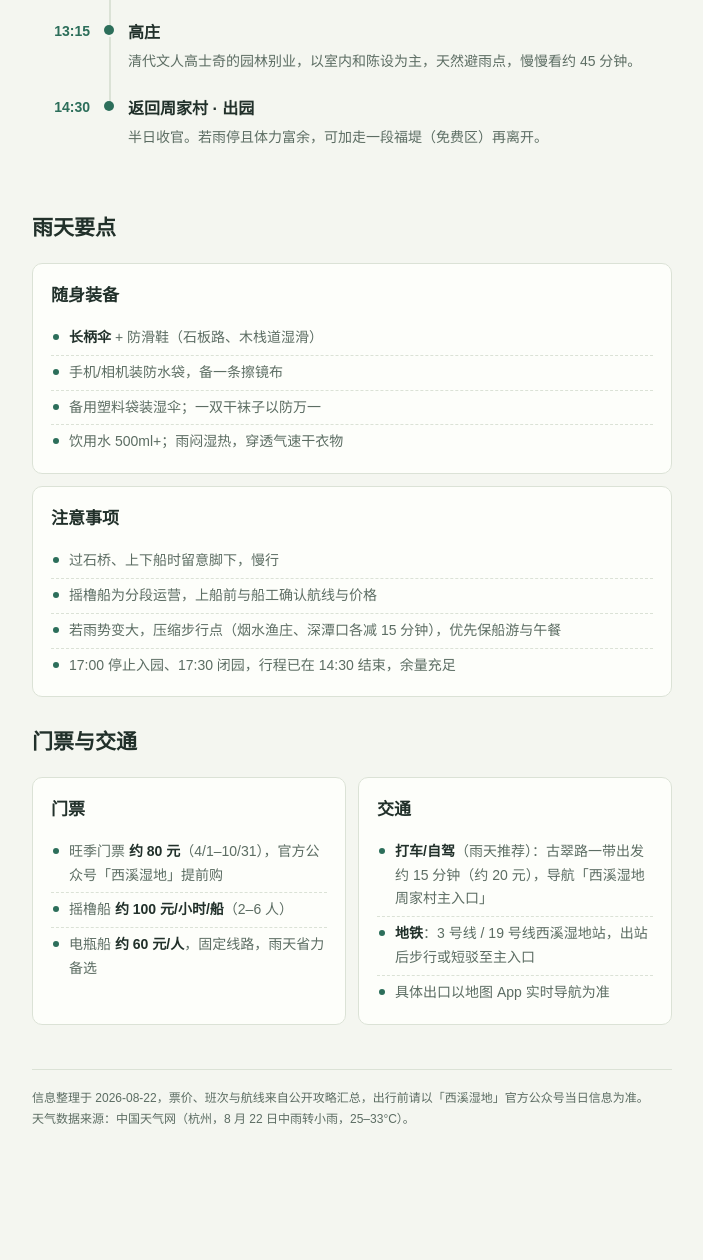
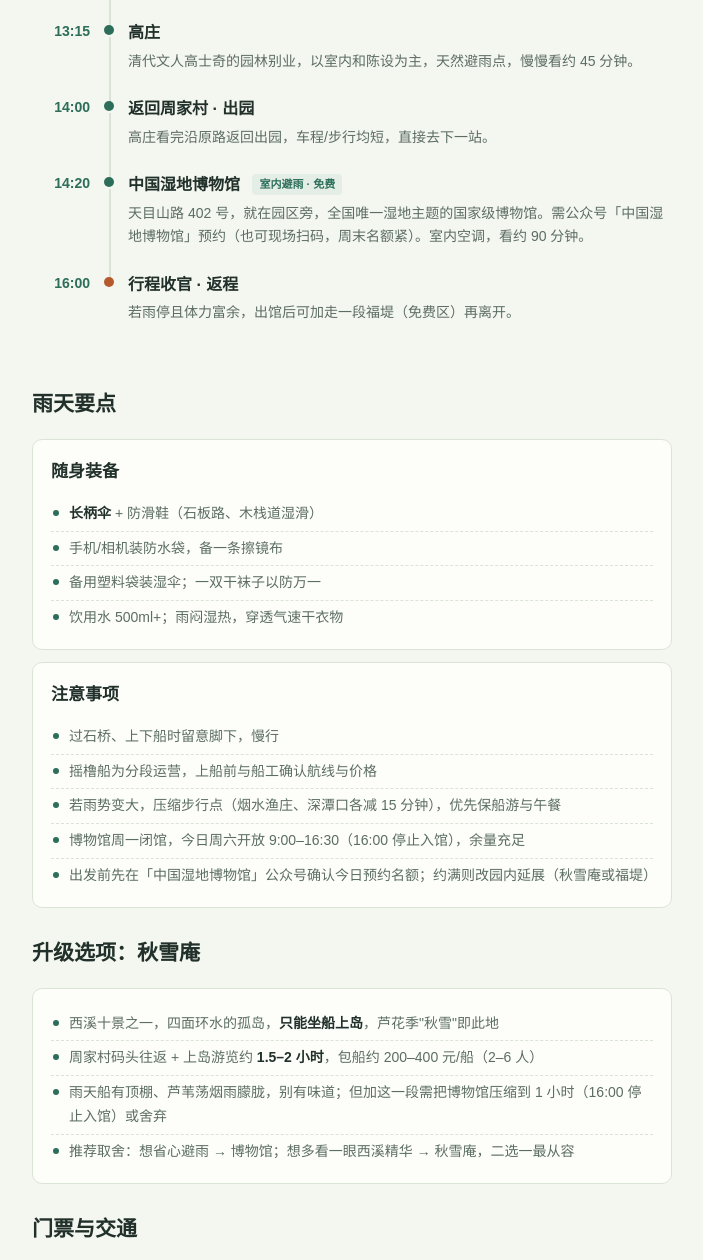
Before and after one commit to may816000-debug/trips, a plain HTML site: page xixi/index.html in a window 1280 px wide. Shown: the part 1378-2638 px from the top of the page, without its empty margins (288-991 px from the left). Before the commit the page ends 2573 px from the top, so only its background shows below. Drawn offline with Linux system fonts and the light colour scheme.

Commit message:
西溪湿地行程更新：下午新增湿地博物馆
Co-Authored-By: Claude Fable 5 <noreply@anthropic.com>

```diff
--- a/xixi/index.html
+++ b/xixi/index.html
@@ -266,9 +266,9 @@
 <body>
 <div class="wrap">
 
-  <div class="eyebrow">2026.08.22 周六 · 上午场 · 雨</div>
+  <div class="eyebrow">2026.08.22 周六 · 全天场 · 雨</div>
   <h1>西溪湿地 · 半日精华游</h1>
-  <p class="lead">烟雨入湿地，以船代步的半日路线 —— 摇橹船穿水道，古街避雨午餐，园林收尾。</p>
+  <p class="lead">烟雨入湿地：上午摇橹船穿水道、古街避雨午餐，下午逛国家级湿地博物馆 —— 全程躲开雨。</p>
 
   <div class="cover" aria-hidden="true">
     <svg viewBox="0 0 680 190" xmlns="http://www.w3.org/2000/svg">
@@ -336,7 +336,7 @@
   </div>
 
   <div class="stats">
-    <div class="stat"><div class="num">4.5 h</div><div class="lbl">总时长</div></div>
+    <div class="stat"><div class="num">≈6 h</div><div class="lbl">总时长</div></div>
     <div class="stat"><div class="num">≈4 km</div><div class="lbl">步行距离</div></div>
     <div class="stat"><div class="num">¥150–200</div><div class="lbl">人均预算</div></div>
     <div class="stat"><div class="num">8:00–17:30</div><div class="lbl">开放时间</div></div>
@@ -350,7 +350,8 @@
     <span class="stop-chip">深潭口</span><span class="arrow">→</span>
     <span class="stop-chip">河渚街·午餐</span><span class="arrow">→</span>
     <span class="stop-chip">高庄</span><span class="arrow">→</span>
-    <span class="stop-chip">周家村出</span>
+    <span class="stop-chip">周家村出</span><span class="arrow">→</span>
+    <span class="stop-chip">湿地博物馆</span>
   </div>
 
   <div class="section-title">行程时间轴</div>
@@ -412,11 +413,27 @@
       </div>
     </li>
     <li class="t-item">
-      <div class="t-time">14:30</div>
+      <div class="t-time">14:00</div>
       <div class="t-rail"><span class="t-dot"></span></div>
       <div class="t-body">
         <div class="t-title">返回周家村 · 出园</div>
-        <div class="t-desc">半日收官。若雨停且体力富余，可加走一段福堤（免费区）再离开。</div>
+        <div class="t-desc">高庄看完沿原路返回出园，车程/步行均短，直接去下一站。</div>
+      </div>
+    </li>
+    <li class="t-item">
+      <div class="t-time">14:20</div>
+      <div class="t-rail"><span class="t-dot"></span></div>
+      <div class="t-body">
+        <div class="t-title">中国湿地博物馆 <span class="t-tag">室内避雨 · 免费</span></div>
+        <div class="t-desc">天目山路 402 号，就在园区旁，全国唯一湿地主题的国家级博物馆。需公众号「中国湿地博物馆」预约（也可现场扫码，周末名额紧）。室内空调，看约 90 分钟。</div>
+      </div>
+    </li>
+    <li class="t-item rest">
+      <div class="t-time">16:00</div>
+      <div class="t-rail"><span class="t-dot"></span></div>
+      <div class="t-body">
+        <div class="t-title">行程收官 · 返程</div>
+        <div class="t-desc">若雨停且体力富余，出馆后可加走一段福堤（免费区）再离开。</div>
       </div>
     </li>
   </ul>
@@ -438,7 +455,20 @@
         <li>过石桥、上下船时留意脚下，慢行</li>
         <li>摇橹船为分段运营，上船前与船工确认航线与价格</li>
         <li>若雨势变大，压缩步行点（烟水渔庄、深潭口各减 15 分钟），优先保船游与午餐</li>
-        <li>17:00 停止入园、17:30 闭园，行程已在 14:30 结束，余量充足</li>
+        <li>博物馆周一闭馆，今日周六开放 9:00–16:30（16:00 停止入馆），余量充足</li>
+        <li>出发前先在「中国湿地博物馆」公众号确认今日预约名额；约满则改园内延展（秋雪庵或福堤）</li>
+      </ul>
+    </div>
+  </div>
+
+  <div class="section-title" style="margin-top:28px;">升级选项：秋雪庵</div>
+  <div class="cards">
+    <div class="card">
+      <ul>
+        <li>西溪十景之一，四面环水的孤岛，<b>只能坐船上岛</b>，芦花季"秋雪"即此地</li>
+        <li>周家村码头往返 + 上岛游览约 <b>1.5–2 小时</b>，包船约 200–400 元/船（2–6 人）</li>
+        <li>雨天船有顶棚、芦苇荡烟雨朦胧，别有味道；但加这一段需把博物馆压缩到 1 小时（16:00 停止入馆）或舍弃</li>
+        <li>推荐取舍：想省心避雨 → 博物馆；想多看一眼西溪精华 → 秋雪庵，二选一最从容</li>
       </ul>
     </div>
   </div>
@@ -451,6 +481,7 @@
         <li>旺季门票 <b>约 80 元</b>（4/1–10/31），官方公众号「西溪湿地」提前购</li>
         <li>摇橹船 <b>约 100 元/小时/船</b>（2–6 人）</li>
         <li>电瓶船 <b>约 60 元/人</b>，固定线路，雨天省力备选</li>
+        <li>湿地博物馆 <b>免费</b>，公众号「中国湿地博物馆」预约</li>
       </ul>
     </div>
     <div class="card">
```
Also changed, not shown: index.html (+2 -2 lines).
